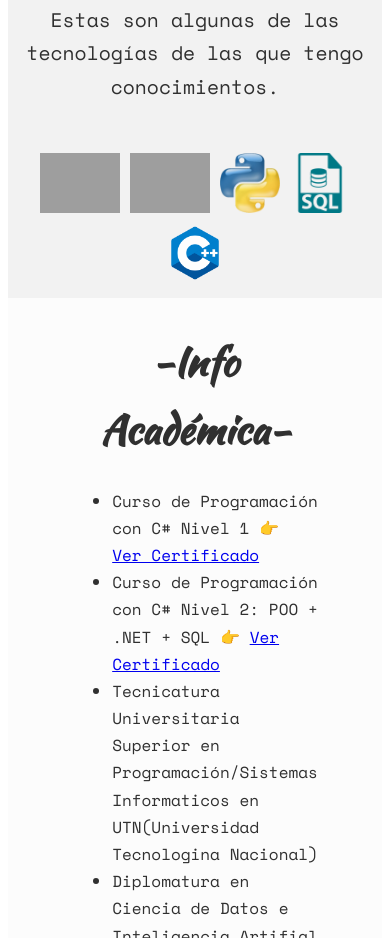
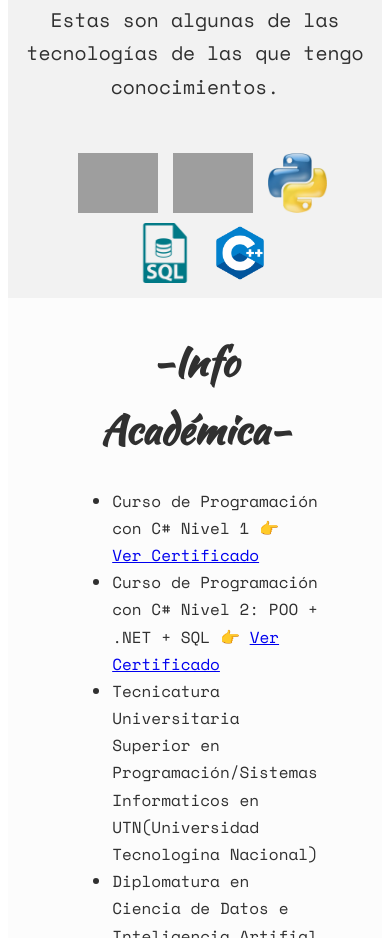
Before and after one commit to cnHernandez/Portfolio, a plain HTML site: page index.html in a window 390 px wide. Shown: the part 1497-2435 px from the top of the page. Drawn offline with nearby package versions, Linux system fonts and the light colour scheme; grey boxes are pictures that could not be loaded; some icons are missing.

Commit message:
@media++

```diff
--- a/estilos.css
+++ b/estilos.css
@@ -114,8 +114,8 @@ body{
 }
 
 .tech {
-    height: 40px;
-    margin-left: 150px;
+    height: 80px;
+    margin-left: 10px;
 }
 .contacto img {
 
@@ -253,6 +253,7 @@ body{
         height: 80px;
         margin: 5px;
         align-items: center;
+        margin-left: 10px;
     }
     .caja-presentacion {
         width: 100%;
@@ -294,7 +295,8 @@ body{
 @media (max-width: 800px) {
     .tech-list {
         padding: 10px; /* Añadido espaciado interno para mejorar la legibilidad en pantallas pequeñas */
-        align-items:center;
+        align-items: center;
+        margin-left: 10px;
     }
 
     .tech {
```
